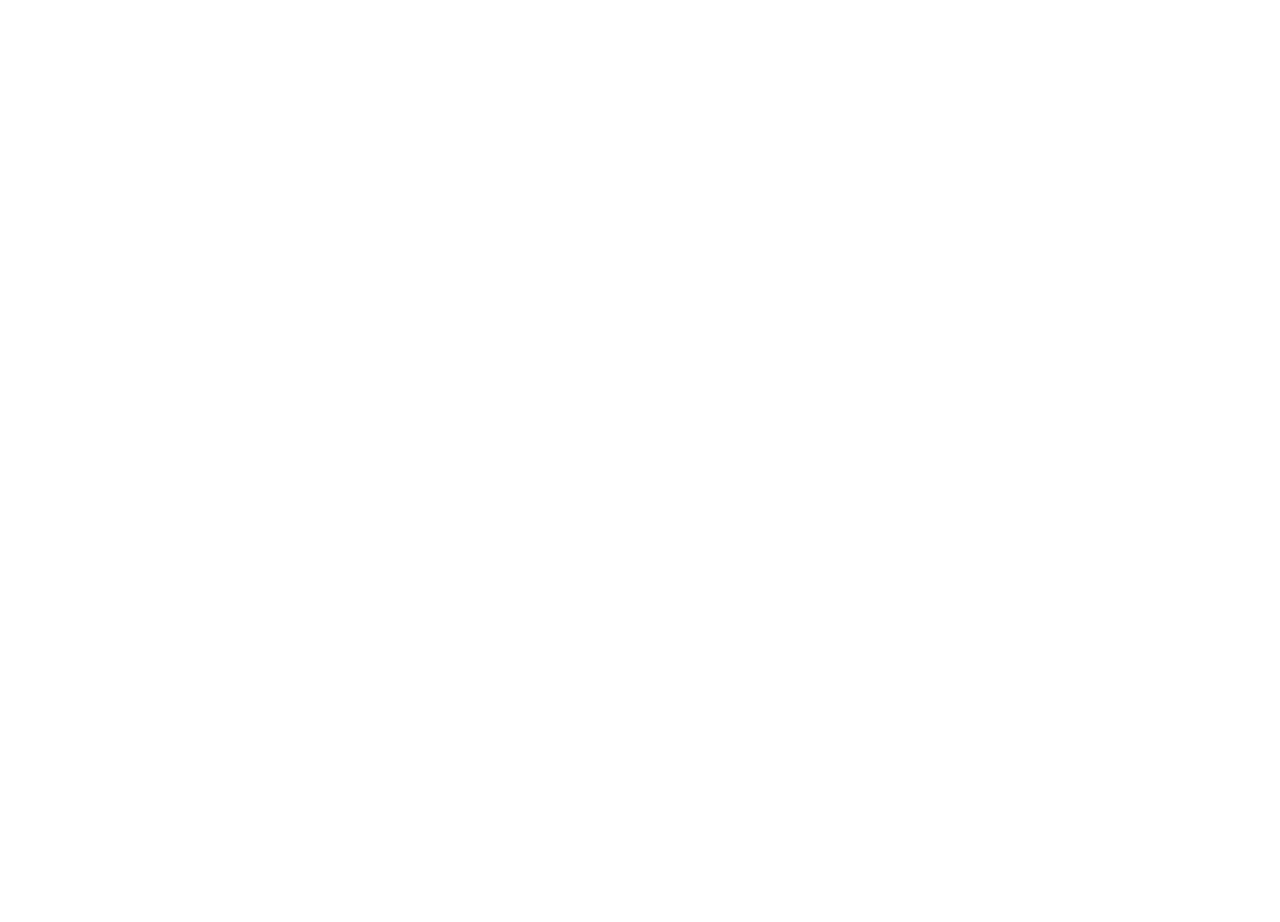
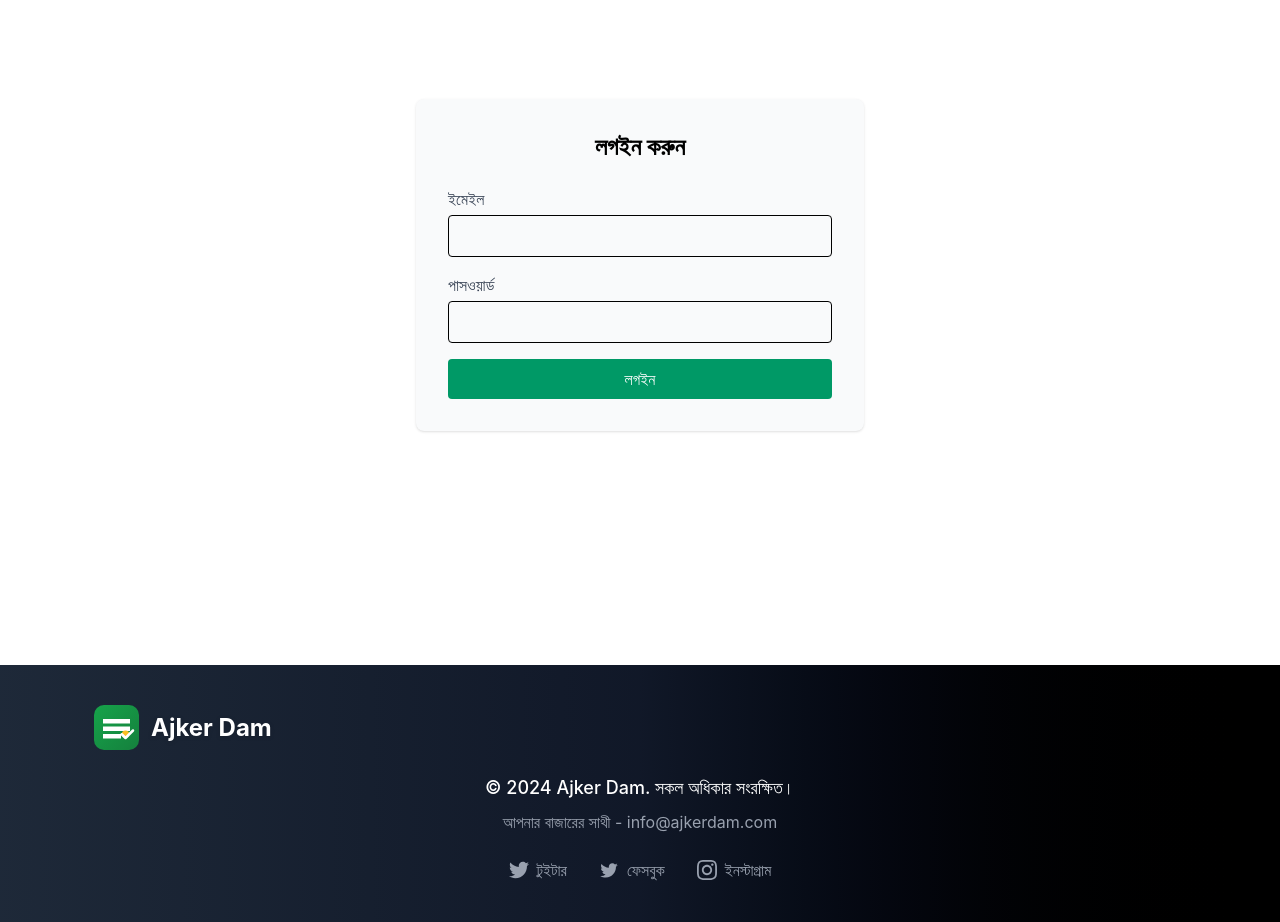
Before and after one commit to menabil/ajkerDam, a React (Vite) app: page /login in a window 1280 px wide. Before the commit this address had no page. Shown: the part 220-1142 px from the top of the page. Before the commit the page ends 800 px from the top, so only its background shows below. Built offline with nearby package versions, Linux system fonts and the light colour scheme.

Commit message:
add log in page

```diff
--- a/src/App.jsx
+++ b/src/App.jsx
@@ -6,6 +6,7 @@
 import Services from "./component/pages/Services";
 import ShopDetails from "./component/pages/ShopDetails";
 import ProductDetail from "./component/pages/ProductDetail";
+import Login from "./component/pages/Login";
 
 function App() {
   return (
@@ -18,6 +19,7 @@
           <Route path="services" element={<Services />} />
           <Route path="shop-details" element={<ShopDetails />} />
           <Route path="product/:id" element={<ProductDetail />} />
+          <Route path="login" element={<Login />} />
         </Route>
       </Routes>
     </>
--- a/src/component/Logo.jsx
+++ b/src/component/Logo.jsx
@@ -1,4 +1,4 @@
-// Logo component for BazaarPrice BD
+// Logo component for Ajker Dam
 const Logo = () => {
   return (
     <div className="flex items-center gap-3">
@@ -15,8 +15,8 @@
         </defs>
       </svg>
       <div className="flex flex-col">
-        <span className="text-2xl font-bold text-white drop-shadow-sm">BazaarPrice</span>
-        <span className="text-sm text-green-100 font-medium">BD</span>
+        <span className="text-2xl font-bold text-white drop-shadow-sm">Ajker Dam</span>
+        <span className="text-sm text-green-100 font-medium"></span>
       </div>
     </div>
   );
--- a/src/component/layout/Footer.jsx
+++ b/src/component/layout/Footer.jsx
@@ -8,8 +8,8 @@
         <div className="mb-6">
           <Logo />
         </div>
-        <p className="text-lg font-medium mb-2">&copy; 2024 BazaarPrice BD. সকল অধিকার সংরক্ষিত।</p>
-        <p className="text-gray-400 mb-6">আপনার বাজারের সাথী - info@bazaarpricebd.com</p>
+        <p className="text-lg font-medium mb-2">&copy; 2024 Ajker Dam. সকল অধিকার সংরক্ষিত।</p>
+        <p className="text-gray-400 mb-6">আপনার বাজারের সাথী - info@ajkerdam.com</p>
         <div className="flex justify-center space-x-8">
           <a href="#" className="text-gray-400 hover:text-emerald-400 transition-colors duration-200 flex items-center gap-2">
             <svg className="w-5 h-5" fill="currentColor" viewBox="0 0 24 24"><path d="M24 4.557c-.883.392-1.832.656-2.828.775 1.017-.609 1.798-1.574 2.165-2.724-.951.564-2.005.974-3.127 1.195-.897-.957-2.178-1.555-3.594-1.555-3.179 0-5.515 2.966-4.797 6.045-4.091-.205-7.719-2.165-10.148-5.144-1.29 2.213-.669 5.108 1.523 6.574-.806-.026-1.566-.247-2.229-.616-.054 2.281 1.581 4.415 3.949 4.89-.693.188-1.452.232-2.224.084.626 1.956 2.444 3.379 4.6 3.419-2.07 1.623-4.678 2.348-7.29 2.04 2.179 1.397 4.768 2.212 7.548 2.212 9.142 0 14.307-7.721 13.995-14.646.962-.695 1.797-1.562 2.457-2.549z"/></svg>
--- a/src/component/layout/Header.jsx
+++ b/src/component/layout/Header.jsx
@@ -27,9 +27,9 @@
           </Link></li>
         </ul>
         <div className="flex items-center space-x-4">
-          <button className="bg-gradient-to-r from-emerald-500 to-green-500 hover:from-emerald-400 hover:to-green-400 px-6 py-2.5 rounded-full transition-all duration-200 font-medium shadow-lg hover:shadow-xl transform hover:scale-105">
+          <a href="/login" className="bg-gradient-to-r from-emerald-500 to-green-500 hover:from-emerald-400 hover:to-green-400 px-6 py-2.5 rounded-full transition-all duration-200 font-medium shadow-lg hover:shadow-xl transform hover:scale-105">
             লগইন
-          </button>
+          </a>
         </div>
       </nav>
     </header>
--- a/src/component/layout/Rootlayout.jsx
+++ b/src/component/layout/Rootlayout.jsx
@@ -4,7 +4,7 @@
 
 const Rootlayout = () => {
   return (
-    <div>
+    <div className="bg-white min-h-screen">
       <Header />
       <Outlet />
       <Footer />
--- a/src/component/pages/Home.jsx
+++ b/src/component/pages/Home.jsx
@@ -30,12 +30,12 @@
   }
 
   return (
-    <div className="w-full min-h-screen bg-gray-50">
+    <div className="w-full min-h-screen bg-white">
       {/* Hero Section */}
       <section className="bg-gradient-to-r from-emerald-600 via-green-600 to-teal-600 text-white py-12">
         <div className="container mx-auto px-4">
           <div className="text-center">
-            <h1 className="text-5xl font-bold mb-2">BazaarPrice BD</h1>
+            <h1 className="text-5xl font-bold mb-2">Ajker Dam</h1>
             <p className="text-xl text-emerald-100">আপনার বাজারের সাথী - দৈনিক বাজার দাম</p>
           </div>
 
--- /dev/null
+++ b/src/component/pages/Login.jsx
@@ -0,0 +1,56 @@
+import React, { useState } from 'react';
+import { useNavigate } from 'react-router';
+
+const Login = () => {
+  const [email, setEmail] = useState('');
+  const [password, setPassword] = useState('');
+  const navigate = useNavigate();
+
+  const handleSubmit = (e) => {
+    e.preventDefault();
+    // placeholder logic; in real project you'd call an API
+    console.log('login attempted', { email, password });
+    // redirect to home after "login"
+    navigate('/');
+  };
+
+  return (
+    <div className="flex items-center justify-center min-h-screen bg-white">
+      <div className="w-full max-w-md p-8 bg-gray-50 rounded-lg shadow">
+        <h2 className="text-2xl font-bold mb-6 text-center">লগইন করুন</h2>
+        <form onSubmit={handleSubmit} className="space-y-4">
+          <div>
+            <label className="block text-gray-700 mb-1" htmlFor="email">ইমেইল</label>
+            <input
+              id="email"
+              type="email"
+              value={email}
+              onChange={(e) => setEmail(e.target.value)}
+              required
+              className="w-full px-4 py-2 border rounded focus:outline-none focus:ring-2 focus:ring-emerald-500"
+            />
+          </div>
+          <div>
+            <label className="block text-gray-700 mb-1" htmlFor="password">পাসওয়ার্ড</label>
+            <input
+              id="password"
+              type="password"
+              value={password}
+              onChange={(e) => setPassword(e.target.value)}
+              required
+              className="w-full px-4 py-2 border rounded focus:outline-none focus:ring-2 focus:ring-emerald-500"
+            />
+          </div>
+          <button
+            type="submit"
+            className="w-full bg-emerald-600 text-white py-2 px-4 rounded hover:bg-emerald-700 transition-colors"
+          >
+            লগইন
+          </button>
+        </form>
+      </div>
+    </div>
+  );
+};
+
+export default Login;
--- a/src/component/pages/ProductDetail.jsx
+++ b/src/component/pages/ProductDetail.jsx
@@ -47,11 +47,11 @@
     const recentHistory = history.slice(-5);
 
     return (
-        <div className="bg-gray-50 dark:bg-gray-900">
+        <div className="bg-white">
             {/* Product Details */}
             <section className="py-8">
                 <div className="container mx-auto px-4">
-                    <div className="bg-white dark:bg-gray-800 rounded-lg shadow-lg p-6 mb-8">
+                    <div className="bg-white rounded-lg shadow-lg p-6 mb-8">
                         <div className="flex flex-col md:flex-row gap-6">
                             <div className="md:w-1/3">
                                 <img src={product.image} alt={product.nameBn} className="w-full h-64 object-cover rounded-lg" />
@@ -80,13 +80,13 @@
                     </div>
 
                     {/* Price History Chart */}
-                    <div className="bg-white dark:bg-gray-800 rounded-lg shadow-lg p-6 mb-8">
+                    <div className="bg-white rounded-lg shadow-lg p-6 mb-8">
                         <h2 className="text-2xl font-bold mb-4">দামের ইতিহাস (গত ৩০ দিন)</h2>
                         <Line data={chartData} options={chartOptions} />
                     </div>
 
                     {/* Recent Prices Table */}
-                    <div className="bg-white dark:bg-gray-800 rounded-lg shadow-lg p-6">
+                    <div className="bg-white rounded-lg shadow-lg p-6">
                         <h2 className="text-2xl font-bold mb-4">সাম্প্রতিক দাম (গত ৫ দিন)</h2>
                         <div className="overflow-x-auto">
                             <table className="w-full">
--- a/src/component/pages/Products.jsx
+++ b/src/component/pages/Products.jsx
@@ -25,7 +25,7 @@
   });
 
   return (
-    <div className="w-full min-h-screen bg-gray-50">
+    <div className="w-full min-h-screen bg-white">
       {/* Header Section */}
       <section className="bg-gradient-to-r from-emerald-600 via-green-600 to-teal-600 text-white py-12">
         <div className="container mx-auto px-4 text-center">
--- a/src/component/pages/ShopDetails.jsx
+++ b/src/component/pages/ShopDetails.jsx
@@ -20,8 +20,8 @@
           <div className="space-y-3">
             <p className="text-gray-600"><strong>📍 ঠিকানা:</strong><br/>১২৩ টেকনোলজি স্ট্রিট, ইনোভেশন ডিস্ট্রিক্ট<br/>ঢাকা, বাংলাদেশ ১২১৪</p>
             <p className="text-gray-600"><strong>📞 ফোন:</strong><br/>(৮৮০) ১২৩-৪৫৬-৭৮৯০</p>
-            <p className="text-gray-600"><strong>📧 ইমেল:</strong><br/>info@bazaarpricebd.com</p>
-            <p className="text-gray-600"><strong>🌐 ওয়েবসাইট:</strong><br/>www.bazaarpricebd.com</p>
+            <p className="text-gray-600"><strong>📧 ইমেল:</strong><br/>info@ajkerdam.com</p>
+            <p className="text-gray-600"><strong>🌐 ওয়েবসাইট:</strong><br/>www.ajkerdam.com</p>
           </div>
         </div>
 
--- a/src/index.css
+++ b/src/index.css
@@ -1,4 +1,12 @@
 @import "tailwindcss";
+
+/* make the default container narrower */
+@layer components {
+  .container {
+    /* enforce 1140px width for every container */
+    max-width: 1140px !important;
+  }
+}
 
 @keyframes scroll {
   0% {
```
Also changed, not shown: src/data/products.js (+18 -9 lines).
